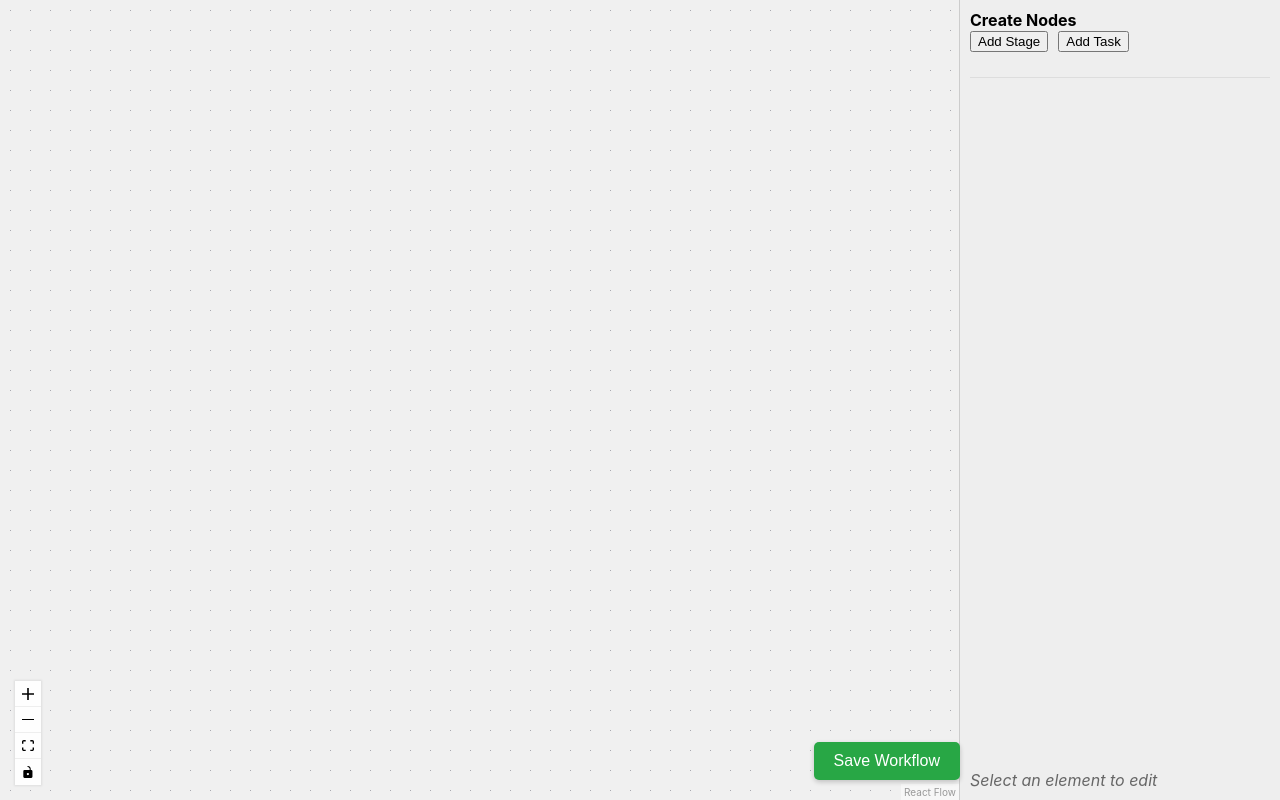
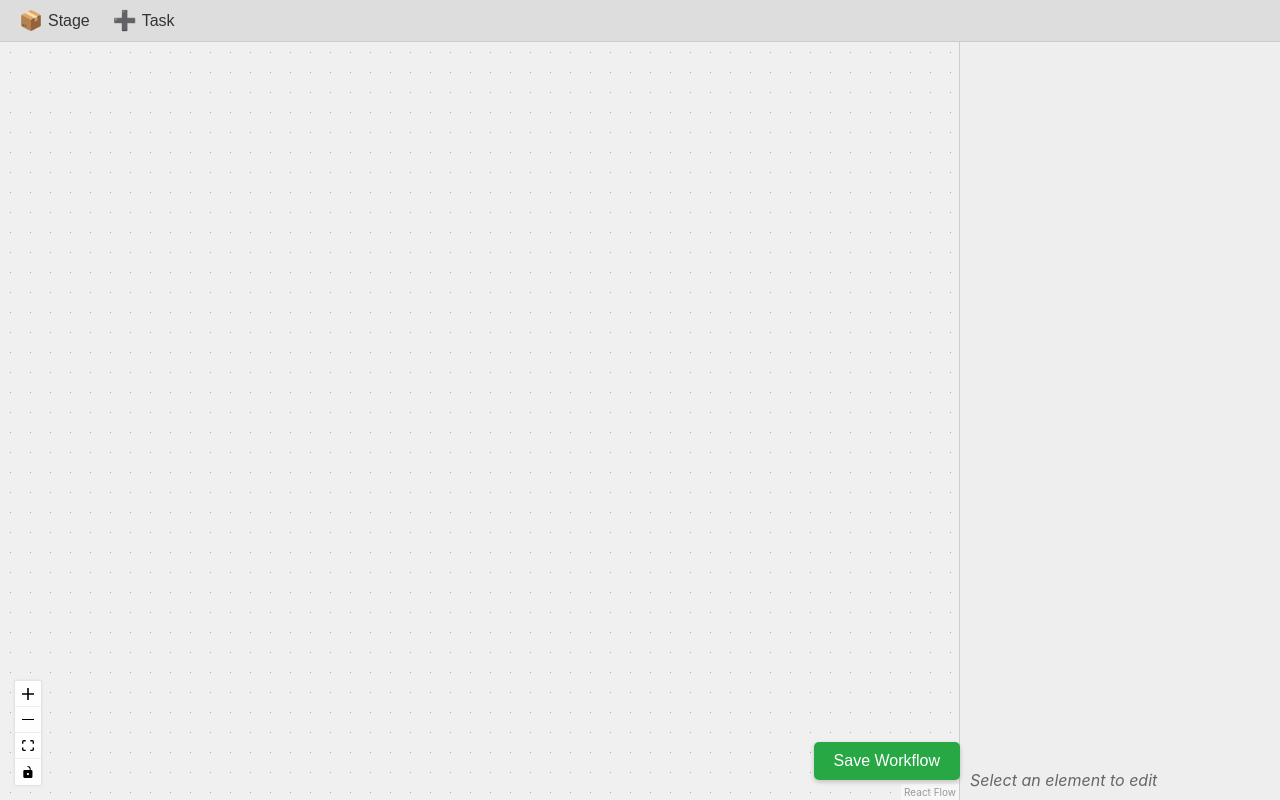
Before and after one commit to rasingollam/React-Flow-Tutorial, a React (Create React App) app in the folder workflow_testing/: page /design in a window 1280 px wide. Built offline with nearby package versions, Linux system fonts and the light colour scheme.

Commit message:
feat: Introduce HeaderBar component for node management and streamline ControlPanel integration

```diff
--- a/workflow_testing/src/workflow/ControlPanel.js
+++ b/workflow_testing/src/workflow/ControlPanel.js
@@ -32,8 +32,6 @@ function ControlPanel({
   selectedNode, // Pass the whole selected node object
   selectedEdgeId,
   selectedNodeConnections,
-  onAddParentNode,
-  onAddChildNode,
   onRenameNode,
   onResizeNode,
   onDeleteNode,
@@ -94,17 +92,6 @@ function ControlPanel({
 
   return (
     <div style={sidebarStyles}>
-      {/* Node Creation Section */}
-      <div style={sectionStyle}>
-        <strong>Create Nodes</strong>
-        <div>
-            <button onClick={onAddParentNode} style={buttonStyles}>Add Stage</button>
-            <button onClick={onAddChildNode} style={buttonStyles}>
-            {selectedNodeId ? 'Add Task to Selected' : 'Add Task'}
-            </button>
-        </div>
-      </div>
-
       {/* Node Edit Section */}
       {selectedNodeId && (
         <div style={sectionStyle}>
--- a/workflow_testing/src/workflow/DesignWorkflows.js
+++ b/workflow_testing/src/workflow/DesignWorkflows.js
@@ -5,18 +5,21 @@ import {
   applyEdgeChanges,
   applyNodeChanges,
   Background,
-  Controls,
+  Controls, // Re-import Controls if it was removed
   useReactFlow,
-  ReactFlowProvider // Moved import to top
+  ReactFlowProvider
 } from '@xyflow/react';
 import '@xyflow/react/dist/style.css';
 
 import CustomGroupNode from './CustomGroupNode';
+import HeaderBar from './HeaderBar'; // Import the new HeaderBar
 import ControlPanel from './ControlPanel';
 
-// Updated container style for row layout
-const containerStyles = { height: '100vh', width: '100%', display: 'flex', flexDirection: 'row' };
-const flowContainerStyles = { flexGrow: 1, height: '100%' }; // Let flow component grow
+// Updated container style for column layout (Header + Main Content)
+const containerStyles = { height: '100vh', width: '100%', display: 'flex', flexDirection: 'column' };
+// Style for the main content area (Flow + Sidebar)
+const mainContentStyles = { display: 'flex', flexDirection: 'row', flexGrow: 1, height: 'calc(100% - 41px)' }; // Adjust height based on header height
+const flowContainerStyles = { flexGrow: 1, height: '100%' };
 const rfStyle = {
   backgroundColor: '#f0f0f0',
 };
@@ -67,7 +70,10 @@ function DesignWorkflows() {
   const [selectedNodeId, setSelectedNodeId] = useState(null);
   const [selectedEdgeId, setSelectedEdgeId] = useState(null);
   const reactFlowWrapper = useRef(null);
-  // const { fitView } = useReactFlow(); // Removed unused fitView
+  // REMOVED: useReactFlow hook usage here if only used for controls
+
+  // REMOVED: Lock State
+  // const [isLocked, setIsLocked] = useState(false);
 
   // Effect to update selected IDs based on nodes/edges state
   useEffect(() => {
@@ -217,6 +223,15 @@ function DesignWorkflows() {
 
   return (
     <div style={containerStyles}>
+      {/* Render Header Bar */}
+      <HeaderBar
+        onAddParentNode={addParentNode}
+        onAddChildNode={addChildNode}
+        selectedNodeId={selectedNodeId}
+      />
+
+      {/* Main Content Area (Flow + Sidebar) */}
+      <div style={mainContentStyles}>
           <div style={flowContainerStyles} ref={reactFlowWrapper}>
             <ReactFlow
               nodes={sortedNodes}
@@ -224,7 +239,7 @@ function DesignWorkflows() {
               onNodesChange={onNodesChange}
               onEdgesChange={onEdgesChange}
               onConnect={onConnect}
-          nodeTypes={nodeTypes} // Pass nodeTypes definition
+              nodeTypes={nodeTypes}
               fitView
               style={rfStyle}
               attributionPosition="bottom-right"
@@ -232,17 +247,15 @@ function DesignWorkflows() {
               edgesFocusable={true}
             >
               <Background />
-          <Controls />
+              <Controls /> {/* Re-added default controls */}
             </ReactFlow>
           </div>
 
           {/* Render Control Panel Sidebar */}
           <ControlPanel
-        selectedNode={selectedNode} // Pass the whole node object
+            selectedNode={selectedNode}
             selectedEdgeId={selectedEdgeId}
             selectedNodeConnections={selectedNodeConnections}
-        onAddParentNode={addParentNode}
-        onAddChildNode={addChildNode}
             onRenameNode={handleRenameNode}
             onResizeNode={handleParentResize}
             onDeleteNode={handleDeleteNode}
@@ -250,11 +263,12 @@ function DesignWorkflows() {
             onDeleteSpecificEdge={handleDeleteSpecificEdge}
           />
 
-      {/* Save Button Container (adjust position if needed) */}
+          {/* Save Button Container (might need position adjustment) */}
           <div style={saveButtonContainerStyles}>
             <button onClick={handleSave} style={saveButtonStyle}>
               Save Workflow
             </button>
+          </div>
       </div>
     </div>
   );
--- /dev/null
+++ b/workflow_testing/src/workflow/HeaderBar.js
@@ -0,0 +1,95 @@
+import React from 'react';
+
+// Styles for the header bar
+const headerStyles = {
+  padding: '5px 10px',
+  borderBottom: '1px solid #ccc',
+  background: '#ddd',
+  display: 'flex',
+  alignItems: 'center',
+  gap: '5px',
+};
+
+// Base style for buttons in the header
+const baseButtonStyles = {
+  background: 'none',
+  border: '1px solid transparent',
+  padding: '5px',
+  cursor: 'pointer',
+  borderRadius: '4px',
+  lineHeight: '1',
+  display: 'flex',
+  alignItems: 'center',
+  justifyContent: 'center',
+  transition: 'background-color 0.2s, border-color 0.2s',
+  color: '#333',
+};
+
+// Style for buttons with icon and text (Add Stage, Add Task)
+const iconTextButtonStyles = {
+    ...baseButtonStyles,
+    width: 'auto',
+    gap: '5px',
+    padding: '5px 8px',
+    fontSize: '1em',
+    fontWeight: 'normal',
+};
+const iconTextButtonIconStyle = {
+    fontSize: '1.2em',
+    lineHeight: '1',
+};
+
+
+// Hover style for buttons
+const buttonHoverStyles = {
+  backgroundColor: '#eee',
+  borderColor: '#bbb',
+};
+
+
+function HeaderBar({
+    onAddParentNode,
+    onAddChildNode,
+    selectedNodeId,
+}) {
+  // Simplified hover handlers
+  const getButtonStyle = (e) => {
+    e.currentTarget.style.backgroundColor = buttonHoverStyles.backgroundColor;
+    e.currentTarget.style.borderColor = buttonHoverStyles.borderColor;
+  };
+  const resetButtonStyle = (e) => {
+    e.currentTarget.style.backgroundColor = baseButtonStyles.background;
+    e.currentTarget.style.borderColor = baseButtonStyles.border;
+  };
+
+  return (
+    <div style={headerStyles}>
+      {/* Add Stage Button */}
+      <button
+        onClick={onAddParentNode}
+        style={iconTextButtonStyles}
+        onMouseEnter={getButtonStyle}
+        onMouseLeave={resetButtonStyle}
+        title="Add Stage (Parent Node)"
+      >
+        <span style={iconTextButtonIconStyle}>📦</span>
+        Stage
+      </button>
+
+      {/* Add Task Button */}
+      <button
+        onClick={onAddChildNode}
+        style={iconTextButtonStyles}
+        onMouseEnter={getButtonStyle}
+        onMouseLeave={resetButtonStyle}
+        title={selectedNodeId ? 'Add Task to Selected' : 'Add Task (Child Node)'}
+      >
+        <span style={iconTextButtonIconStyle}>➕</span>
+        Task
+      </button>
+
+    </div>
+  );
+}
+
+export default HeaderBar;
```
Lines whose indentation alone changed are shown as unchanged.
